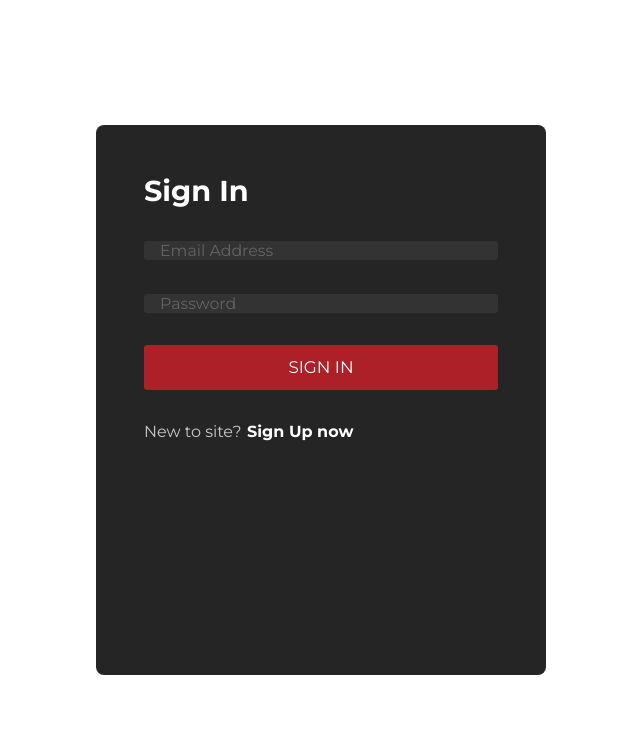
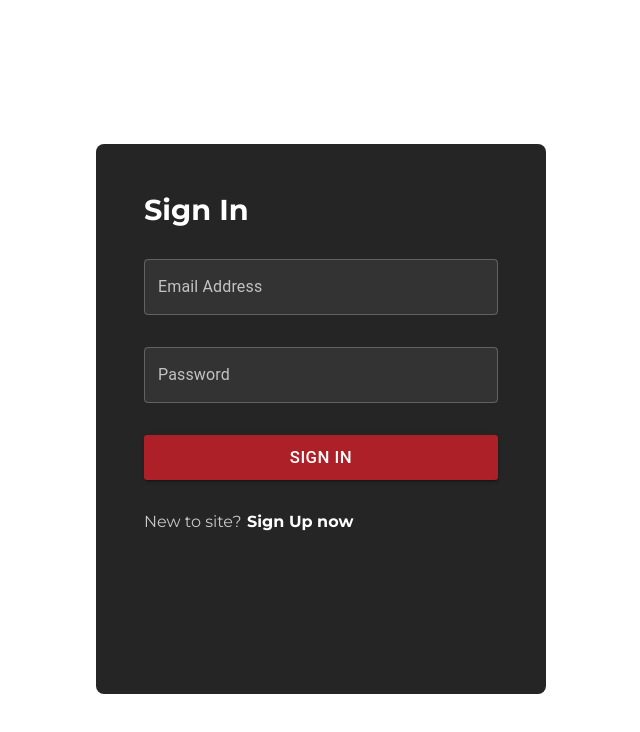
Before and after one commit to Engoa/todo-client, a React (Create React App) app: page /login in a window 1280 px wide. Shown: the top 732 px of the page, without its empty margins (319-959 px from the left). Built offline with nearby package versions, Linux system fonts and the light colour scheme.

Commit message:
added auth

```diff
--- a/package.json
+++ b/package.json
@@ -13,6 +13,7 @@
     "@types/node": "^16.11.17",
     "@types/react": "^17.0.38",
     "@types/react-dom": "^17.0.11",
+    "axios": "^0.24.0",
     "body-parser": "^1.19.1",
     "express": "^4.17.2",
     "include-media": "^1.4.10",
--- a/src/App.tsx
+++ /dev/null
@@ -1,11 +0,0 @@
-import React from "react";
-
-function App() {
-  return (
-    <div className="App">
-      <h5>Hello from Home</h5>
-    </div>
-  );
-}
-
-export default App;
--- /dev/null
+++ b/src/Layout.tsx
@@ -0,0 +1,21 @@
+import React from "react";
+import { Navigate, Outlet, useLocation } from "react-router-dom";
+import { useUserContext } from "./store/user";
+
+function Layout() {
+  const { user, isLoggedIn } = useUserContext();
+
+  return (
+    <div className="App">
+      {/* <nav></nav> */}
+      <h5>{JSON.stringify(isLoggedIn)}</h5>
+      {/* <header></header> */}
+      {/* <main> */}
+      <Outlet />
+      {/* </main> */}
+      {/* <footer></footer> */}
+    </div>
+  );
+}
+
+export default Layout;
--- /dev/null
+++ b/src/Router.tsx
@@ -0,0 +1,49 @@
+import { BrowserRouter, Route, Routes, Link, Navigate, useLocation } from "react-router-dom";
+import Layout from "./Layout";
+import Login from "./pages/Login";
+import Register from "./pages/Register";
+import { useUserContext } from "./store/user";
+
+const authRoutes = ["login", "register"];
+const checkRoute = (pathname: string): boolean => authRoutes.includes(pathname.split("/")[1]);
+
+export const RequireAuth = ({ children }: { children: JSX.Element }) => {
+  let location = useLocation();
+  const { isLoggedIn } = useUserContext();
+  // if user is not logged in and trying to access home, redirect to auth
+  if (!isLoggedIn && !checkRoute(location.pathname)) {
+    return <Navigate to="/login" state={{ from: location }} replace />;
+  }
+  // If user tries to access login or register page while logged in, redirect to home
+  else if (isLoggedIn && checkRoute(location.pathname)) {
+    return <Navigate to="/" state={{ from: location }} replace />;
+  }
+  return children;
+};
+
+// TODO - add a similar functio that checks if im logged in, and then render todos page
+
+const Router: React.FC = ({ children }) => {
+  return (
+    <BrowserRouter>
+      <Routes>
+        <Route
+          path="/"
+          element={
+            <RequireAuth>
+              <Layout />
+            </RequireAuth>
+          }
+        >
+          {/* <Route path="/" element={<Todos />} /> */}
+
+          <Route path="login" element={<Login />} />
+          <Route path="register" element={<Register />} />
+          {children}
+        </Route>
+      </Routes>
+    </BrowserRouter>
+  );
+};
+
+export default Router;
--- a/src/index.tsx
+++ b/src/index.tsx
@@ -2,24 +2,18 @@ import { ThemeProvider } from "@emotion/react";
 import { createTheme } from "@mui/material";
 import React from "react";
 import ReactDOM from "react-dom";
-import { BrowserRouter, Route, Routes, Link } from "react-router-dom";
-import App from "./App";
-import Login from "./pages/Login";
-import Register from "./pages/Register";
+import Router from "./Router";
 import reportWebVitals from "./reportWebVitals";
 import appTheme from "./theme";
 import "./styles/globals.scss";
+import { UserProvider } from "./store/user";
 
 ReactDOM.render(
-  <ThemeProvider theme={appTheme}>
-    <BrowserRouter>
-      <Routes>
-        <Route path="/" element={<App />} />
-        <Route path="login" element={<Login />} />
-        <Route path="register" element={<Register />} />
-      </Routes>
-    </BrowserRouter>
-  </ThemeProvider>,
+  <UserProvider>
+    <ThemeProvider theme={appTheme}>
+      <Router />
+    </ThemeProvider>
+  </UserProvider>,
   document.getElementById("root")
 );
 
--- a/src/pages/Login.tsx
+++ b/src/pages/Login.tsx
@@ -1,18 +1,44 @@
+import { Button, TextField } from "@mui/material";
 import React from "react";
 import AuthPage from "../components/AuthPage/AuthPage";
+import { useUserContext } from "../store/user";
+import { UserService } from "../services/user.service";
+import { useNavigate } from "react-router-dom";
 
 const Login = (): JSX.Element => {
+  const { user, setUser } = useUserContext();
+  const [userForm, setUserForm] = React.useState(user);
+
+  const navigate = useNavigate();
+
+  const handleChange = (prop: string) => (event: React.ChangeEvent<HTMLInputElement> & any) => {
+    setUserForm({ ...userForm, [prop]: event.target.value });
+  };
+
+  const signIn = async (e: any) => {
+    e.preventDefault();
+    try {
+      const res = await UserService.login(userForm);
+      setUser(res);
+      navigate("/");
+    } catch (err) {
+      console.log({ err });
+    }
+  };
+
   return (
     <AuthPage title={"Sign In"} new={"Sign Up"}>
       <form className="login__form">
         <div className="login__input">
-          <input type="email" spellCheck="false" placeholder="Email Address" />
+          <TextField label="Email Address" onChange={handleChange("email")} type="email" />
         </div>
         <div className="login__input">
-          <input type="password" spellCheck="false" placeholder="Password" />
+          <TextField label="Password" onChange={handleChange("password")} type="password" />
         </div>
         <div className="login__submit">
-          <button type="submit">Sign In</button>
+          <Button type="submit" variant="contained" onClick={signIn}>
+            Sign In
+          </Button>
         </div>
       </form>
     </AuthPage>
--- a/src/pages/Register.tsx
+++ b/src/pages/Register.tsx
@@ -1,51 +1,59 @@
-import React, { FC, useState } from "react";
+import React, { FC, useContext } from "react";
 import arrayOfCountries from "../helpers/countries";
 import AuthPage from "../components/AuthPage/AuthPage";
-import { Button, FormControl, MenuItem, Select, SelectChangeEvent, TextField } from "@mui/material";
+import { Button, FormControl, InputLabel, MenuItem, Select, TextField } from "@mui/material";
+import { ISignup } from "../types/User";
+import { useUserContext } from "../store/user";
+import { useNavigate } from "react-router-dom";
+import { UserService } from "../services/user.service";
 
 interface Props {
   children?: React.ReactNode;
 }
+
 const Register: FC<Props> = ({}): JSX.Element => {
-  const [userCountry, setUserCountry] = React.useState("");
-  const [userForm, setUserForm] = React.useState<any>({});
+  const navigate = useNavigate();
+  const { user, setUser } = useUserContext();
+  const [userForm, setUserForm] = React.useState(user);
 
-  const handleChange = (event: React.ChangeEvent<HTMLInputElement> & any) => {
-    setUserForm({ ...userForm, [event.target.name]: event.target.value });
-    console.log(userForm);
+  const handleChange = (prop: string) => (event: React.ChangeEvent<HTMLInputElement> & any) => {
+    setUserForm({ ...userForm, [prop]: event.target.value });
   };
 
-  const register = () => {};
+  const register = async (e: any) => {
+    e.preventDefault();
+
+    try {
+      const res = await UserService.signup(userForm);
+      setUser(res);
+      navigate("/");
+    } catch (err: any) {
+      console.log({ err: err.response.data.message });
+    }
+  };
 
   return (
     <AuthPage title={"Sign Up"} new={"Sign In"}>
       <form className="login__form">
         <div className="login__input">
-          <TextField label="Email Address" variant="filled" name="email" defaultValue={userForm.email} onChange={handleChange} type="email" />
+          <TextField label="Email Address" onChange={handleChange("email")} type="email" />
         </div>
         <div className="login__input">
-          <TextField label="Password" variant="filled" name="password" onChange={handleChange} type="password" />
+          <TextField label="Password" onChange={handleChange("password")} type="password" />
         </div>
         <div className="login__input">
-          <TextField label="Phone Number" variant="filled" name="phone" onChange={handleChange} type="number" />
+          <TextField label="Phone Number" onChange={handleChange("phone")} type="number" />
         </div>
         <div className="login__input">
-          <TextField label="First Name" variant="filled" name="firstName" onChange={handleChange} type="text" />
+          <TextField label="First Name" onChange={handleChange("firstName")} type="text" />
         </div>
         <div className="login__input">
-          <TextField label="Last Name" variant="filled" name="lastName" onChange={handleChange} type="text" />
+          <TextField label="Last Name" onChange={handleChange("lastName")} type="text" />
         </div>
         <div className="login__input">
           <FormControl fullWidth>
-            <Select
-              labelId="demo-simple-select-label"
-              id="demo-simple-select"
-              value={userCountry}
-              onChange={handleChange}
-              label="Country"
-              variant="filled"
-              name="country"
-            >
+            <InputLabel id="demo-simple-select-label">Country</InputLabel>
+            <Select value={userForm.country ?? ""} onChange={handleChange("country")} label="Country">
               {arrayOfCountries.map((country) => (
                 <MenuItem key={country.code} value={country.name}>
                   {country.name}
@@ -56,7 +64,7 @@ const Register: FC<Props> = ({}): JSX.Element => {
         </div>
         <div className="login__submit">
           <Button type="submit" variant="contained" onClick={register}>
-            Sign In
+            Sign Up
           </Button>
         </div>
       </form>
--- /dev/null
+++ b/src/services/api.service.ts
@@ -0,0 +1,17 @@
+import axios from "axios";
+import { getUserFromLS } from "../store/user";
+
+export const ApiService = (url: string) => {
+  const instance = axios.create({ baseURL: `http://localhost:4000/${url}` });
+
+  instance.interceptors.request.use((request: any) => {
+    const userData = getUserFromLS();
+    const isLoggedIn = !!userData?.email && !!userData?.accessToken;
+
+    if (isLoggedIn && userData) {
+      request.headers.common.Authorization = `Bearer ${userData.accessToken}`;
+    }
+    return request;
+  });
+  return instance;
+};
--- /dev/null
+++ b/src/services/user.service.ts
@@ -0,0 +1,16 @@
+import { IUser } from "../types/User";
+import { ApiService } from "./api.service";
+
+export class UserService {
+  static api = ApiService("");
+
+  constructor() {}
+
+  static signup(user: IUser): Promise<IUser> {
+    return this.api.post(`/auth/signup`, user).then((res) => res.data);
+  }
+
+  static login(user: IUser): Promise<IUser> {
+    return this.api.post(`/auth/login`, user).then((res) => res.data);
+  }
+}
--- /dev/null
+++ b/src/store/user.tsx
@@ -0,0 +1,31 @@
+import React, { createContext, useContext } from "react";
+import { IUser } from "../types/User";
+
+export type UserContent = {
+  user: IUser;
+  isLoggedIn: boolean;
+  setUser: (user: IUser) => void;
+};
+
+export const UserContext = createContext<UserContent>({} as UserContent);
+export const useUserContext = () => useContext(UserContext);
+
+export const getUserFromLS = (): IUser => {
+  const user = localStorage.getItem("user");
+  if (user) {
+    return JSON.parse(user);
+  }
+  return {} as IUser;
+};
+
+export const UserProvider: React.FC = ({ children }) => {
+  const [user, setUser] = React.useState<IUser>(getUserFromLS() || {});
+  const isLoggedIn = !!user.email && !!user.accessToken;
+
+  const setToLS = (data: Partial<IUser>) => {
+    localStorage.setItem("user", JSON.stringify(data));
+    return setUser(data);
+  };
+
+  return <UserContext.Provider value={{ user, setUser: setToLS, isLoggedIn }}>{children}</UserContext.Provider>;
+};
--- a/src/theme.ts
+++ b/src/theme.ts
@@ -1,11 +1,24 @@
 import { createTheme, ThemeOptions } from "@mui/material";
+import { grey, orange } from "@mui/material/colors";
 
 const theme: ThemeOptions = {
   palette: {
     mode: "dark",
+    primary: {
+      main: grey[300],
+      dark: orange[700],
+    },
   },
   components: {
+    MuiTextField: {
+      defaultProps: {
+        variant: "filled",
+      },
+    },
     MuiSelect: {
+      defaultProps: {
+        variant: "filled",
+      },
       styleOverrides: {
         select: {
           padding: "1rem",
--- /dev/null
+++ b/src/types/User.ts
@@ -0,0 +1,11 @@
+export type IUser = {
+  email?: string;
+  phone?: string;
+  firstName?: string;
+  lastName?: string;
+  country?: string;
+  accessToken?: string;
+};
+export type ISignup = {
+  password?: string;
+} & Partial<IUser>;
```
Also changed, not shown: 1 other file (tests, documents, lock files or other folders).
